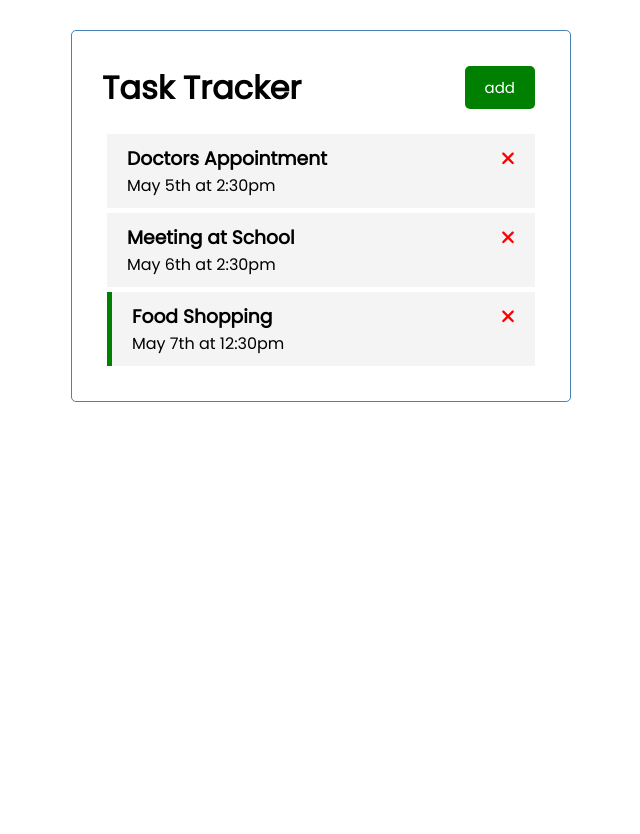
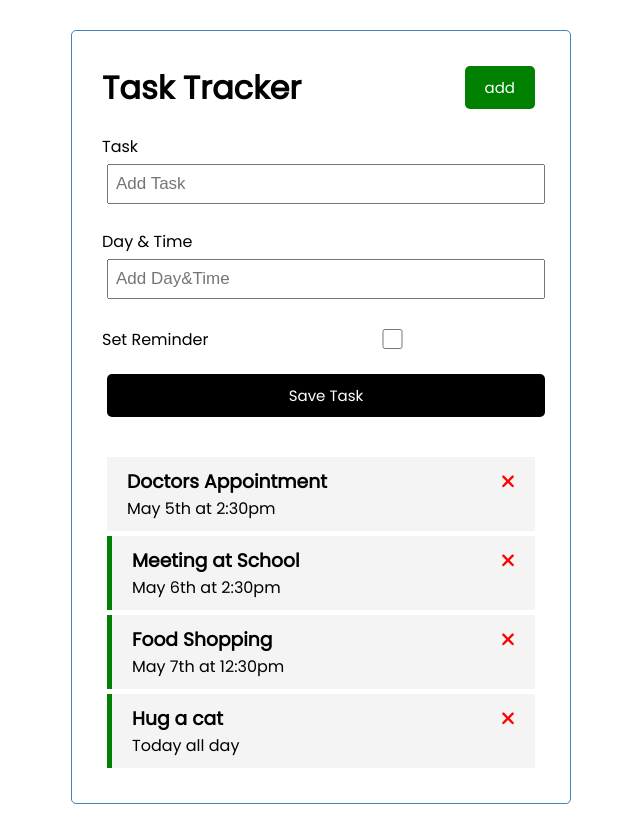
Before and after one commit to MiriFurman1/Angular-Task-Tracker, an Angular app: page / in a window 1280 px wide. Shown: the whole page, without its empty margins (319-959 px from the left). Before the commit the page ends 800 px from the top, so only its background shows below. Built offline with nearby package versions, Linux system fonts and the light colour scheme; data requests are answered from the project's data file.

Commit message:
add tasks

```diff
--- a/db.json
+++ b/db.json
@@ -10,13 +10,19 @@
       "id": 2,
       "text": "Meeting at School",
       "day": "May 6th at 2:30pm",
-      "reminder": false
+      "reminder": true
     },
     {
       "id": 3,
       "text": "Food Shopping",
       "day": "May 7th at 12:30pm",
       "reminder": true
+    },
+    {
+      "text": "Hug a cat",
+      "day": "Today all day",
+      "reminder": true,
+      "id": 4
     }
   ]
 }
--- /dev/null
+++ b/src/app/components/add-task/add-task.component.css
@@ -0,0 +1,3 @@
+.add-form{
+    margin-bottom: 40px;
+}
--- /dev/null
+++ b/src/app/components/add-task/add-task.component.html
@@ -0,0 +1,33 @@
+<form class="add-form" (ngSubmit)="onSubmit()">
+  <div class="form-control">
+    <label for="text">Task</label>
+    <input
+      type="text"
+      name="text"
+      [(ngModel)]="text"
+      id="text"
+      placeholder="Add Task"
+    />
+  </div>
+  <div class="form-control">
+    <label for="day">Day & Time</label>
+    <input
+      type="text"
+      name="day"
+      [(ngModel)]="day"
+      id="day"
+      placeholder="Add Day&Time"
+    />
+  </div>
+  <div class="form-control form-control-check">
+    <label for="reminder">Set Reminder</label>
+    <input
+      type="checkbox"
+      name="reminder"
+      [(ngModel)]="reminder"
+      id="reminder"
+    />
+  </div>
+
+  <input type="submit" value="Save Task" class="btn btn-block" />
+</form>
--- /dev/null
+++ b/src/app/components/add-task/add-task.component.ts
@@ -0,0 +1,32 @@
+import { Component ,Output, EventEmitter} from '@angular/core';
+import { Task } from 'src/app/Task';
+
+@Component({
+  selector: 'app-add-task',
+  templateUrl: './add-task.component.html',
+  styleUrls: ['./add-task.component.css'],
+})
+export class AddTaskComponent {
+  @Output() onAddTask:EventEmitter<Task>=new EventEmitter()
+  text: string = '';
+  day: string = '';
+  reminder: boolean = false;
+
+  onSubmit() {
+    if (!this.text) {
+      alert('Please add a task!');
+      return;
+    }
+    const newTask = {
+      text: this.text,
+      day: this.day,
+      reminder: this.reminder,
+    }
+
+    this.onAddTask.emit(newTask)
+
+    this.text="";
+    this.day="";
+    this.reminder=false;
+  }
+}
--- a/src/app/components/tasks/tasks.component.html
+++ b/src/app/components/tasks/tasks.component.html
@@ -1,3 +1,4 @@
+<app-add-task (onAddTask)="addTask($event)"></app-add-task>
 <app-task-item
   *ngFor="let task of tasks"
   [task]="task"
--- a/src/app/components/tasks/tasks.component.ts
+++ b/src/app/components/tasks/tasks.component.ts
@@ -28,4 +28,8 @@
     task.reminder=!task.reminder;
     this.taskService.updateTaskReminder(task).subscribe()
   }
+
+  addTask(task:Task){
+    this.taskService.addTask(task).subscribe((task) => (this.tasks.push(task)));
+  }
 }
--- a/src/app/services/task.service.ts
+++ b/src/app/services/task.service.ts
@@ -30,4 +30,8 @@
     const url=`${this.apiUrl}/${task.id}`;
     return this.http.put<Task>(url,task,httpOptions)
   }
+
+  addTask(task:Task):Observable<Task>{
+    return this.http.post<Task>(this.apiUrl,task,httpOptions)
+  }
 }
```
Also changed, not shown: src/app/app.module.ts (+8 -10 lines), 1 other file (tests, documents, lock files or other folders).
